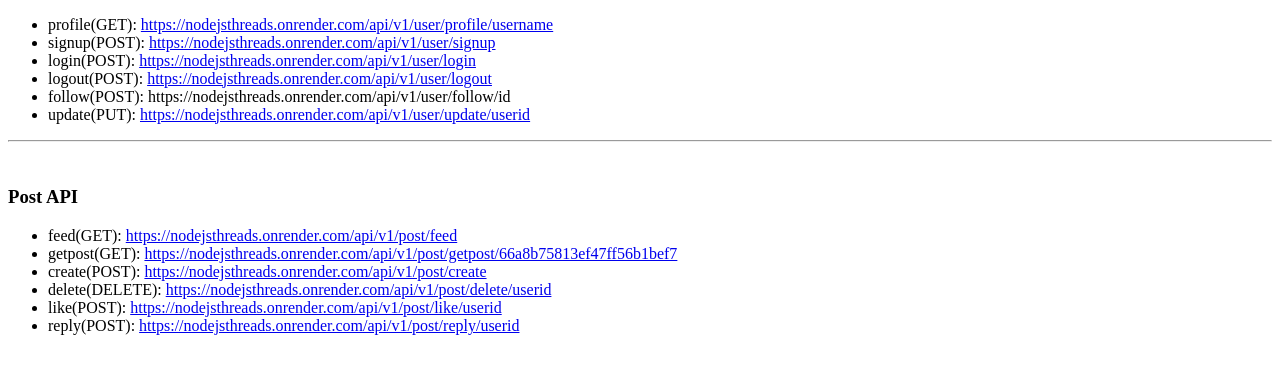
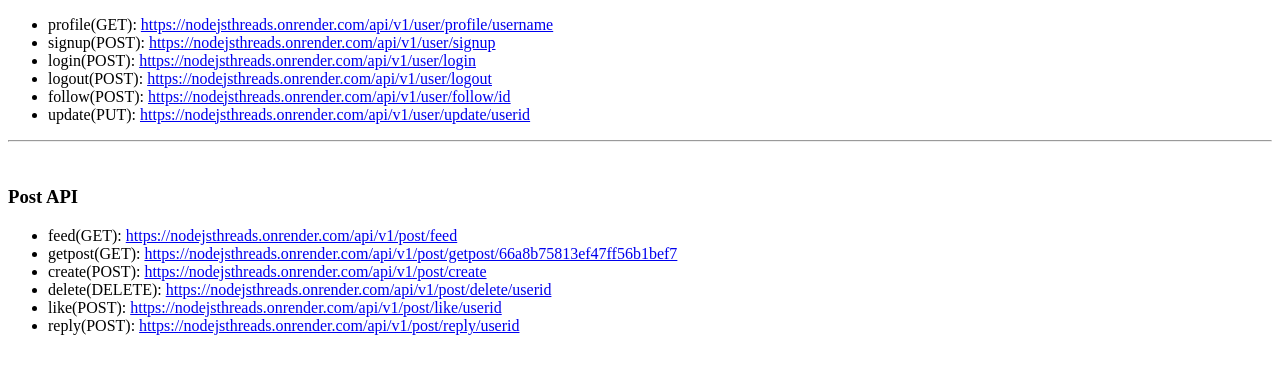
Before and after one commit to alabhishek17/nodejsThreads, a website: page index.html in a window 1280 px wide. Shown: the part 105-478 px from the top of the page. Drawn offline with Linux system fonts and the light colour scheme.

Commit message:
adding README FILE

```diff
--- a/index.html
+++ b/index.html
@@ -16,7 +16,7 @@
         <li>signup(POST): <a href="https://nodejsthreads.onrender.com/api/v1/user/signup">https://nodejsthreads.onrender.com/api/v1/user/signup</a></li>
         <li>login(POST): <a href="https://nodejsthreads.onrender.com/api/v1/user/login">https://nodejsthreads.onrender.com/api/v1/user/login</a></li>
         <li>logout(POST): <a href="https://nodejsthreads.onrender.com/api/v1/user/logout">https://nodejsthreads.onrender.com/api/v1/user/logout</a></li>
-        <li>follow(POST): <a href="https://nodejsthreads.onrender.com/api/v1/user/follow/id"></a>https://nodejsthreads.onrender.com/api/v1/user/follow/id</li>
+        <li>follow(POST): <a href="https://nodejsthreads.onrender.com/api/v1/user/follow/id">https://nodejsthreads.onrender.com/api/v1/user/follow/id</a></li>
         <li>update(PUT): <a href="https://nodejsthreads.onrender.com/api/v1/user/update/userid">https://nodejsthreads.onrender.com/api/v1/user/update/userid</a></li>
     </ul>
 
```
Also changed, not shown: README.md (added).
